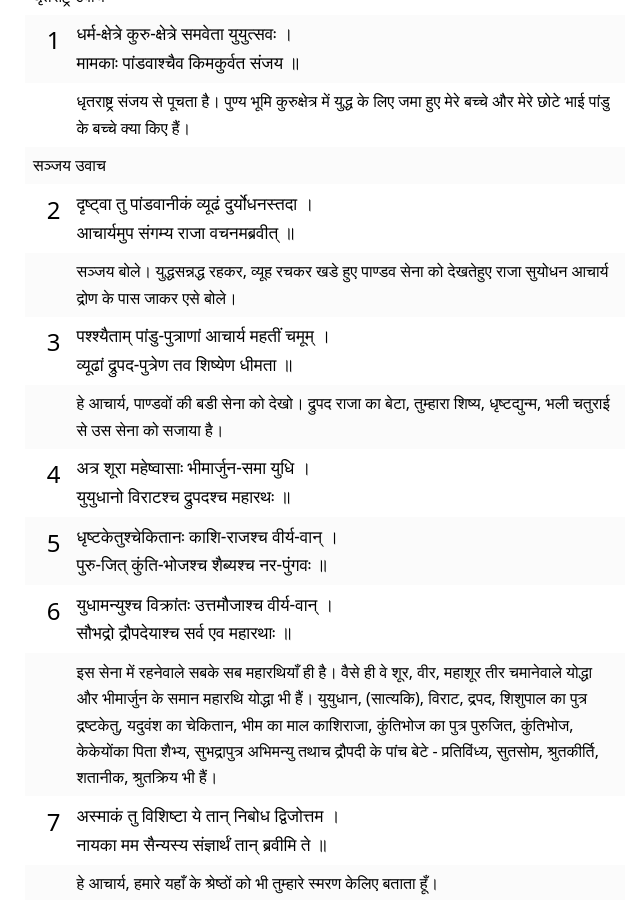
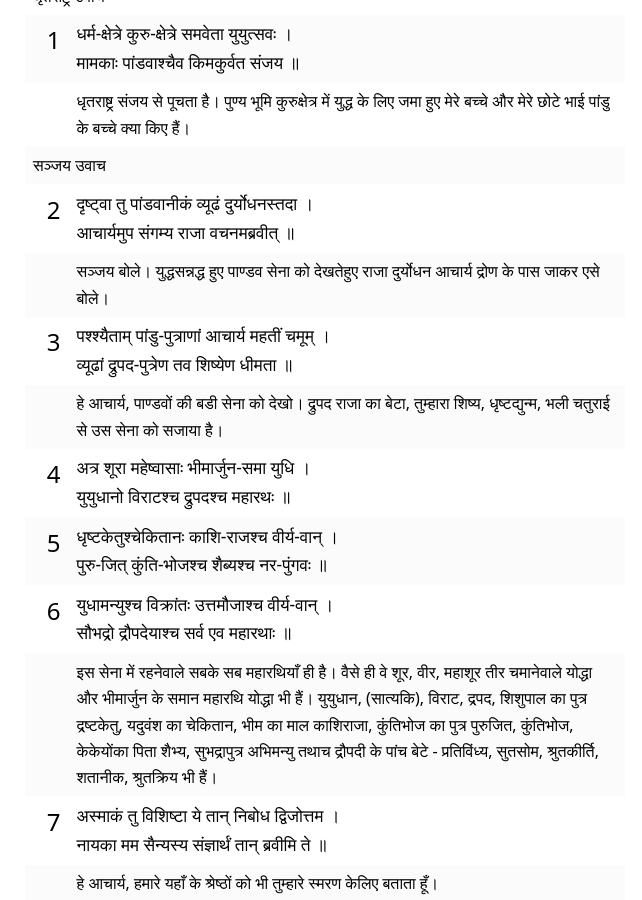
Before and after one commit to prawipra/gs_stage, a Jekyll site: the page built from hin/1.md, in a window 1280 px wide and 900 px high, scrolled down 358 px. Shown: the whole window, without its empty margins (315-957 px from the left). Built offline with Jekyll 4.4.1, drawn with Linux system fonts in a browser that asks for light colours.

Commit message:
hin edit from sura

```diff
--- a/_data/hin/m1.yml
+++ b/_data/hin/m1.yml
@@ -3,8 +3,7 @@
   क्या किए हैं।
 
 2: >-
-  सञ्जय बोले। युद्धसन्नद्ध रहकर, व्यूह रचकर खडे हुए पाण्डव सेना को देखतेहुए राजा सुयोधन आचार्य
-  द्रोण के पास जाकर एसे बोले।
+  सञ्जय बोले। युद्धसन्नद्ध हुए पाण्डव सेना को देखतेहुए राजा दुर्योधन आचार्य द्रोण के पास जाकर एसे बोले।
 
 3: >-
   हे आचार्य, पाण्डवों की बडी सेना को देखो। द्रुपद राजा का बेटा, तुम्हारा शिष्य,
--- a/_data/hin/txt/m1.txt
+++ b/_data/hin/txt/m1.txt
@@ -1,8 +1,7 @@
 1: धृतराष्ट्र संजय से पूचता है। पुण्य भूमि कुरुक्षेत्र में युद्ध के लिए जमा हुए मेरे बच्चे और मेरे छोटे भाई पांडु के बच्चे
 क्या किए हैं।
 
-2: सञ्जय बोले। युद्धसन्नद्ध रहकर, व्यूह रचकर खडे हुए पाण्डव सेना को देखतेहुए राजा सुयोधन आचार्य
-द्रोण के पास जाकर एसे बोले।
+2: सञ्जय बोले। युद्धसन्नद्ध हुए पाण्डव सेना को देखतेहुए राजा दुर्योधन आचार्य द्रोण के पास जाकर एसे बोले।
 
 3: हे आचार्य, पाण्डवों की बडी सेना को देखो। द्रुपद राजा का बेटा, तुम्हारा शिष्य,
 धृष्टद्युन्म, भली चतुराई से उस सेना को सजाया है।
```
